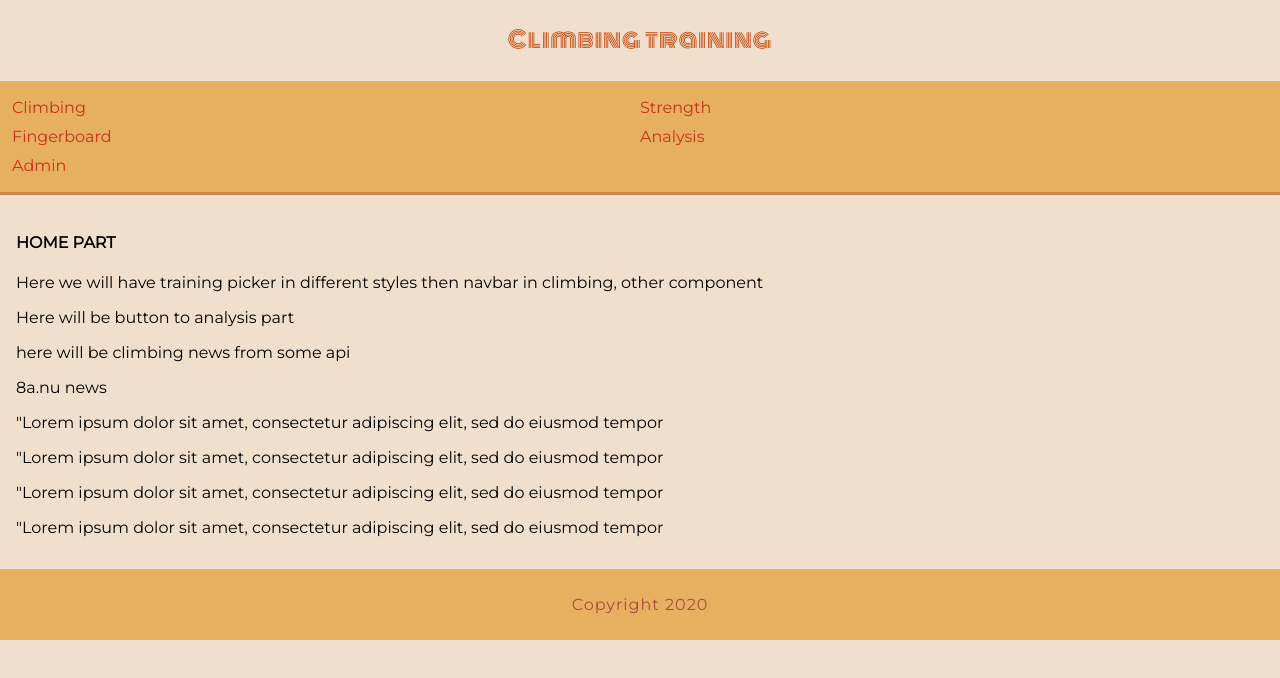
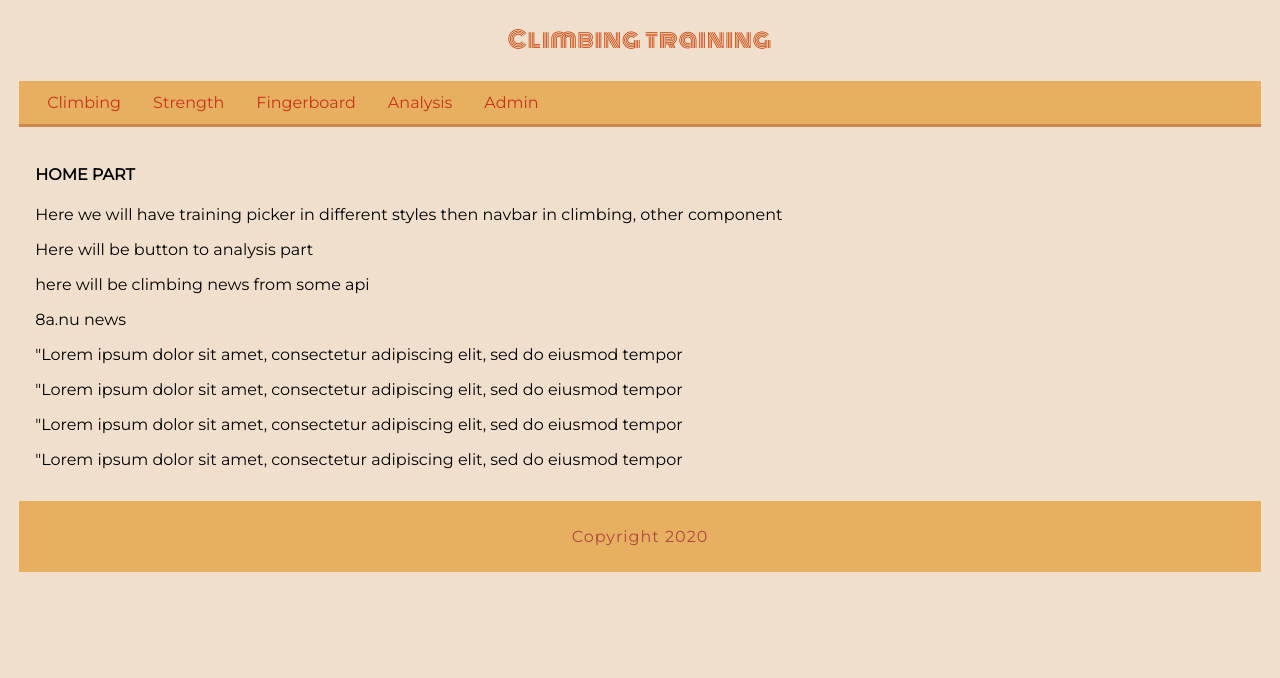
Before and after one commit to Zplaninic/ClimbingTrainingApp, a React (Create React App) app: page / in a window 1280 px wide. Shown: the top 678 px of the page. Built offline with nearby package versions, Linux system fonts and the light colour scheme.

Commit message:
add tablet and desktp size

```diff
--- a/src/components/fingerboard/FingerBoardForm.js
+++ b/src/components/fingerboard/FingerBoardForm.js
@@ -30,7 +30,7 @@ const FingerBoardForm = ({ addSession }) => {
     });
   };
 
-  const addExerciseFromForm = fingerBoardExercises => {
+  const addExerciseFromForm = fingerBoardExercise => {
     setFingerBoardExercises({
       ...fingerBoardExercises,
       [`Finger${Date.now()}`]: fingerBoardExercise
--- a/src/components/navbars/NavbarHome.js
+++ b/src/components/navbars/NavbarHome.js
@@ -1,6 +1,7 @@
 import React from "react";
 import { Link } from "react-router-dom";
 import styled from "styled-components";
+import { device } from "./../../css/device";
 const NavbarHome = () => {
   return (
     <nav className="home-menu">
@@ -27,7 +28,7 @@ const NavbarHome = () => {
 
 const NavBarList = styled.ul`
   list-style-type: none;
-  background-color: #e7b060
+  background-color: #e7b060;
   padding: 0.75em;
   margin: 0;
   border-bottom: 3px solid #cc8850;
@@ -43,6 +44,14 @@ const List = styled.li`
   width: 50%;
   float: left;
   padding: 5px 0;
+
+  /* Small devices (tablets, 768px and up) */
+  @media ${device.mobileL} {
+    display: inline-block;
+    width: auto;
+    float: none;
+    padding: 0em 1em;
+  }
 `;
 
 export default NavbarHome;
--- a/src/components/navbars/TrainingPicker.js
+++ b/src/components/navbars/TrainingPicker.js
@@ -1,6 +1,7 @@
 import React from "react";
 import { Link } from "react-router-dom";
 import styled from "styled-components";
+import { device } from "./../../css/device";
 
 const TrainingPicker = props => {
   // console.log(props.path);
@@ -76,6 +77,14 @@ const List = styled.li`
   width: 50%;
   float: left;
   padding: 5px 0;
+
+  /* Small devices (tablets, 768px and up) */
+  @media ${device.mobileL} {
+    display: inline-block;
+    width: auto;
+    float: none;
+    padding: 0em 1em;
+  }
 `;
 
 export default TrainingPicker;
--- a/src/css/elements/TrainingPages.js
+++ b/src/css/elements/TrainingPages.js
@@ -1,4 +1,5 @@
 import styled from "styled-components";
+import { device } from "./../device";
 
 export const HomeTraining = styled.div`
   display: flex;
@@ -6,6 +7,12 @@ export const HomeTraining = styled.div`
   border-bottom-left-radius: 10px;
   border-bottom-right-radius: 10px;
   padding: 1em;
+
+  @media ${device.laptop} {
+    display: grid;
+    grid-template-columns: 1.5fr 2.5fr;
+    grid-gap: 3em;
+  }
 `;
 
 export const Section = styled.section`
@@ -28,7 +35,7 @@ export const RemoveButton = styled.button`
 
 export const InputData = styled.input`
   width: 60%;
-  height: 7%;
+  min-height: 9px;
   border-style: solid;
   border-width: 1px;
   border-color: #180c5c;
@@ -39,9 +46,13 @@ export const InputData = styled.input`
 
 export const InputNames = styled.div`
   width: 40%;
-  height: 7%;
+  min-height: 9px;
   font-size: 0.7em;
   margin-bottom: 5px;
+
+  @media ${device.laptop} {
+    width: 30%;
+  }
 `;
 
 export const Exercise = styled.div`
--- a/src/css/style.js
+++ b/src/css/style.js
@@ -1,4 +1,5 @@
 import { createGlobalStyle } from "styled-components";
+import { device } from "./device";
 
 //https://jsramblings.com/how-to-use-media-queries-with-styled-components/
 
@@ -34,4 +35,19 @@ h1,h2,h3 {
 #wrapper {
   margin: 0 auto;
 }
+/* Small devices (tablets, 768px and up) */
+@media ${device.mobileL} {
+  #wrapper {
+      width: 97%;
+      max-width: 767px;
+  }
+}
+
+@media ${device.laptop} {
+  #wrapper {
+    width: 97%;
+    max-width: 2560px;
+    float: none;
+  }
+}
 `;
```
